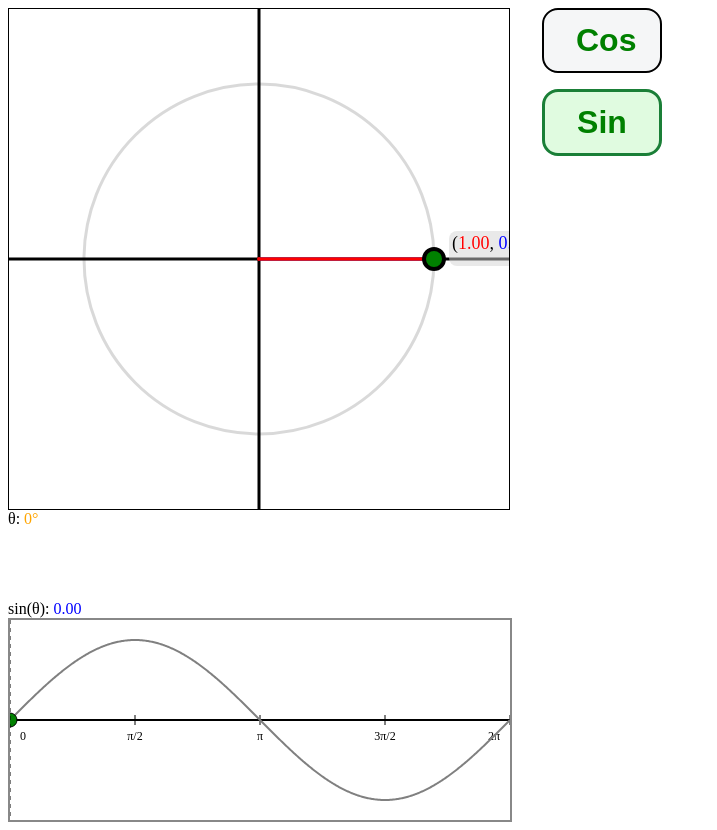
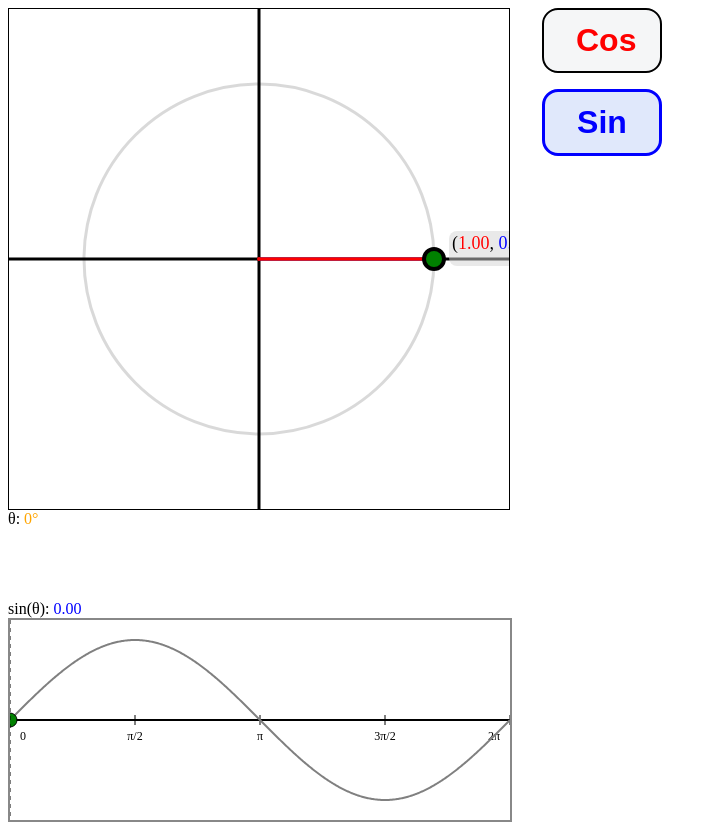
Before and after one commit to MaxMeybergCk12/unit-circle-interactive, a React (Vite) app: page / in a window 1280 px wide. Shown: the whole page, without its empty margins (0-717 px from the left). Built offline with nearby package versions, Linux system fonts and the light colour scheme.

Commit message:
added coloring to the buttons for swapping to cos and sin modes

```diff
--- a/src/components/Extras/Buttons.tsx
+++ b/src/components/Extras/Buttons.tsx
@@ -2,28 +2,33 @@
 import React from "react";
 import "./buttons.css";
 
-interface ButtonsProps {
-  selectedGraph: "sin" | "cos";
-  setSelectedGraph: (graph: "sin" | "cos") => void;
+export function SinButton({ selected, onClick }: { selected: boolean, onClick: () => void }) {
+  return (
+    <button
+      className={`toggle-sin-btn${selected ? " selected" : ""}`}
+      onClick={onClick}
+    >
+      Sin
+    </button>
+  );
 }
 
-export default function Buttons({ selectedGraph, setSelectedGraph }: ButtonsProps) {
+export function CosButton({ selected, onClick }: { selected: boolean, onClick: () => void }) {
+  return (
+    <button
+      className={`toggle-cos-btn${selected ? " selected" : ""}`}
+      onClick={onClick}
+    >
+      Cos
+    </button>
+  );
+}
+
+export default function Buttons({ selectedGraph, setSelectedGraph }) {
   return (
     <div className="toggle-buttons">
-
-      <button
-        className={`toggle-btn${selectedGraph === "cos" ? " selected" : ""}`}
-        onClick={() => setSelectedGraph("cos")}
-      >
-        Cos
-      </button>
-
-      <button
-        className={`toggle-btn${selectedGraph === "sin" ? " selected" : ""}`}
-        onClick={() => setSelectedGraph("sin")}
-      >
-        Sin
-      </button>
+      <CosButton selected={selectedGraph === "cos"} onClick={() => setSelectedGraph("cos")} />
+      <SinButton selected={selectedGraph === "sin"} onClick={() => setSelectedGraph("sin")} />
     </div>
   );
 }
--- a/src/components/Extras/buttons.css
+++ b/src/components/Extras/buttons.css
@@ -5,11 +5,11 @@
   gap: 16px;
 }
 
-.toggle-btn {
+.toggle-cos-btn {
   border: 2px solid black;
   border-radius: 16px;
   background: #f5f6f7;
-  color: green;
+  color: red;
   font-weight: bold;
   font-size: 2rem;
   padding: 12px 32px;
@@ -20,7 +20,27 @@
   text-align: center;
 }
 
-.toggle-btn.selected {
-  background: #e0fbe0;
-  border: 3px solid #1a7f37;
+.toggle-sin-btn {
+    border: 2px solid black;
+    border-radius: 16px;
+    background: #f5f6f7;
+    color: blue;
+    font-weight: bold;
+    font-size: 2rem;
+    padding: 12px 32px;
+    cursor: pointer;
+    outline: none;
+    transition: background 0.2s, border 0.2s;
+    width: 120px;
+    text-align: center;
+  }
+
+.toggle-cos-btn.selected {
+  background: #fbe0e0;
+  border: 3px solid red;
 }
+
+.toggle-sin-btn.selected {
+  background: #e0e8fb;
+  border: 3px solid blue;
+}
```
